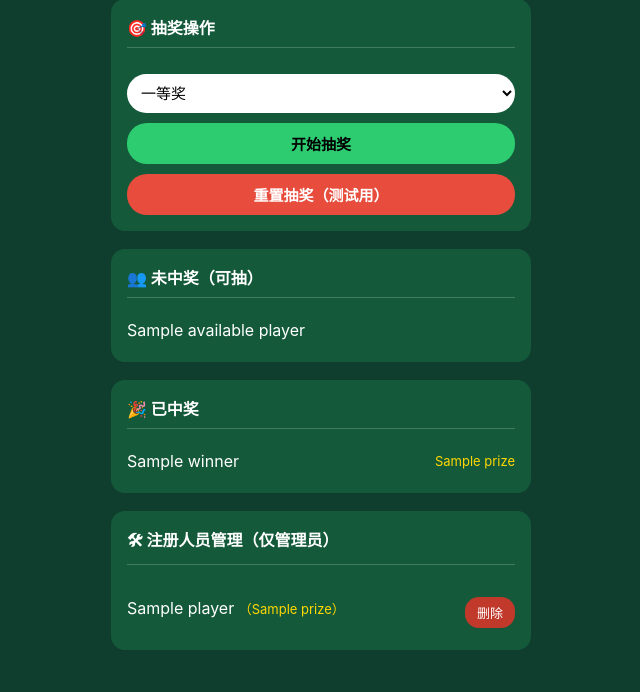
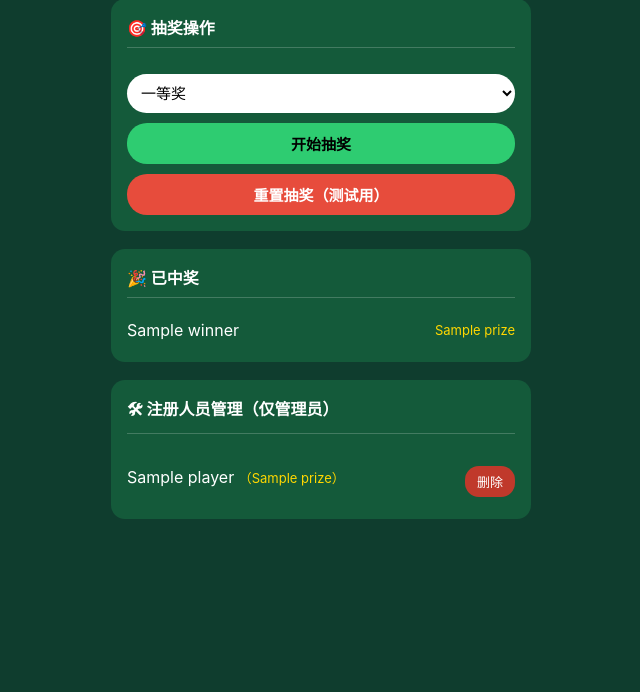
Before and after one commit to Hsyth/football_lottery, a Flask app: template templates/admin.html in a window 1280 px wide. Shown: the part 108-800 px from the top of the page, without its empty margins (319-959 px from the left). Run offline with Flask 3, Linux system fonts and the light colour scheme; the template is opened without the code that fills it: most values are stand-ins (such as "Sample title", 1, 10 or a date in 2020).

Commit message:
switch to admin-dedupe lottery logic

```diff
--- a/app.py
+++ b/app.py
@@ -13,19 +13,25 @@ DB_PATH = "players.db"
 ADMIN_PASSWORD = "fc2026"
 
 # ========================
-# 已拿过大奖（永久排除，页面不可见）
+# 抽奖规则（仅代码可见）
 # ========================
+
+# 已获得过大奖，永久排除
 EXCLUDED_NAMES = [
     "方涛",
     "许振扬",
     "唐文增"
 ]
 
-# ========================
-# 一等奖内定（姓名）
-# ========================
+# 一等奖内定 1 人（姓名）
 PRESET_FIRST_PRIZE = "张宇健"
 
+# 奖项名额设置（一次抽一个）
+PRIZE_LIMITS = {
+    "一等奖": 3,
+    "二等奖": 5,
+    "三等奖": 5
+}
 
 # ========================
 # 数据库
@@ -52,9 +58,8 @@ def init_db():
 
 init_db()
 
-
 # ========================
-# 注册页
+# 注册页面
 # ========================
 @app.route("/", methods=["GET", "POST"])
 def register():
@@ -85,7 +90,6 @@ def register():
 
     return render_template("register.html", message=message)
 
-
 # ========================
 # 管理员登录
 # ========================
@@ -107,7 +111,6 @@ def admin_logout():
     session.clear()
     return redirect("/")
 
-
 # ========================
 # 管理后台
 # ========================
@@ -118,16 +121,6 @@ def admin():
 
     conn = get_db()
     c = conn.cursor()
-
-    # 未中奖 & 可抽
-    placeholders = ",".join("?" * len(EXCLUDED_NAMES))
-    c.execute(f"""
-        SELECT name FROM players
-        WHERE prize IS NULL
-          AND name NOT IN ({placeholders})
-          AND name != ?
-    """, (*EXCLUDED_NAMES, PRESET_FIRST_PRIZE))
-    available_players = [row["name"] for row in c.fetchall()]
 
     # 已中奖
     c.execute("SELECT name, prize FROM players WHERE prize IS NOT NULL")
@@ -141,14 +134,12 @@ def admin():
 
     return render_template(
         "admin.html",
-        available_players=available_players,
         winners=winners,
         all_players=all_players
     )
 
-
 # ========================
-# 抽奖
+# 抽奖（一次一个 + 名额限制）
 # ========================
 @app.route("/draw", methods=["POST"])
 def draw():
@@ -160,20 +151,33 @@ def draw():
     conn = get_db()
     c = conn.cursor()
 
-    # 一等奖：内定
+    # ① 已抽人数
+    c.execute("SELECT COUNT(*) FROM players WHERE prize = ?", (prize,))
+    current_count = c.fetchone()[0]
+
+    # ② 达到名额上限，直接返回
+    if current_count >= PRIZE_LIMITS.get(prize, 0):
+        conn.close()
+        return redirect("/admin")
+
+    # ③ 一等奖：内定优先（只执行一次）
     if prize == "一等奖":
-        c.execute("SELECT prize FROM players WHERE name = ?", (PRESET_FIRST_PRIZE,))
+        c.execute(
+            "SELECT prize FROM players WHERE name = ?",
+            (PRESET_FIRST_PRIZE,)
+        )
         row = c.fetchone()
+
         if row and row["prize"] is None:
             c.execute(
                 "UPDATE players SET prize = ? WHERE name = ?",
                 (prize, PRESET_FIRST_PRIZE)
             )
             conn.commit()
-        conn.close()
-        return redirect("/admin")
+            conn.close()
+            return redirect("/admin")
 
-    # 其他奖项：随机
+    # ④ 其他情况：随机抽
     placeholders = ",".join("?" * len(EXCLUDED_NAMES))
     c.execute(f"""
         SELECT name FROM players
@@ -195,7 +199,6 @@ def draw():
     conn.close()
     return redirect("/admin")
 
-
 # ========================
 # 删除注册人员（管理员）
 # ========================
@@ -210,7 +213,6 @@ def delete_player(pid):
     conn.commit()
     conn.close()
     return redirect("/admin")
-
 
 # ========================
 # 重置抽奖（不清注册）
@@ -227,7 +229,6 @@ def reset_lottery():
     conn.close()
     return redirect("/admin")
 
-
 # ========================
 # 启动
 # ========================
--- a/templates/admin.html
+++ b/templates/admin.html
@@ -121,21 +121,6 @@
             <button type="submit" class="btn-red">重置抽奖（测试用）</button>
         </form>
     </div>
-
-    <!-- 信息展示区（第二行） -->
-    <div class="card">
-        <h3>👥 未中奖（可抽）</h3>
-        {% if available_players %}
-            {% for name in available_players %}
-                <div class="list-item">
-                    <div>{{ name }}</div>
-                </div>
-            {% endfor %}
-        {% else %}
-            <p>暂无可抽人员</p >
-        {% endif %}
-    </div>
-
     <div class="card">
         <h3>🎉 已中奖</h3>
         {% if winners %}
```
